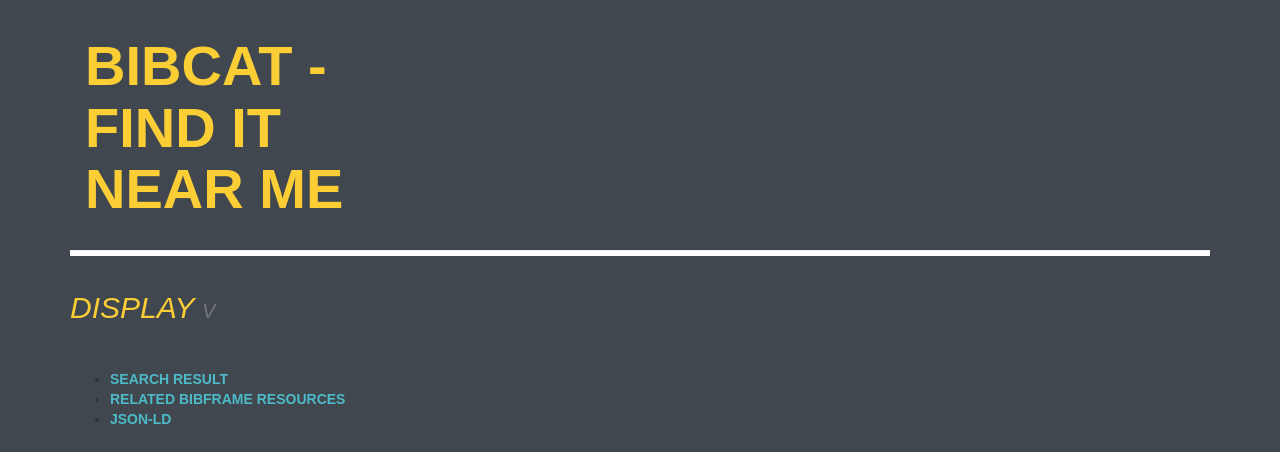
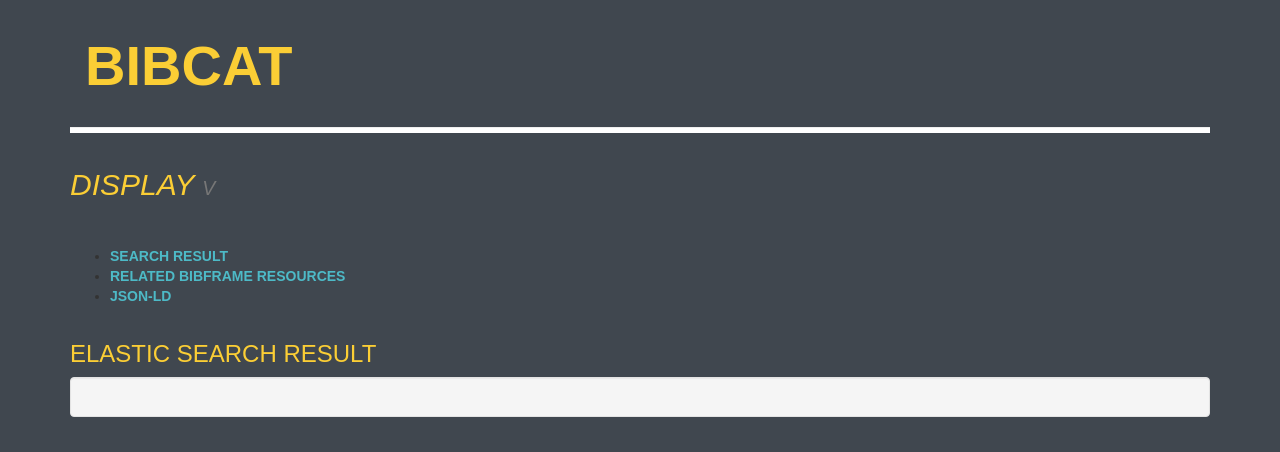
Before and after one commit to jermnelson/bibframe-catalog, a Flask app: template catalog/templates/detail.html in a window 1280 px wide. Shown: the top 452 px of the page. Run offline with Flask 2, Linux system fonts and the light colour scheme; the template is opened without the code that fills it, so the values that code supplies are empty; parts of the project's set-up code (start-up, migrations or seed data) failed here and were passed over; some libraries are stand-ins or nearby versions.

Commit message:
Revert "added bit to header"
This reverts commit 0dd4493c5fc83a6503c47b713ad014a7bfe51d80.

```diff
--- a/catalog/templates/snippets/header.html
+++ b/catalog/templates/snippets/header.html
@@ -1,6 +1,6 @@
 <header class="row container">
   <div class="col-md-4">
-    <a href="http://bibcat.org"><h1 class="bibcat bibcat-title">BIBCAT - Find it near me</h1></a>
+    <a href="http://bibcat.org"><h1 class="bibcat bibcat-title">BIBCAT</h1></a>
   </div>
   <div class="col-md-8">
 
```
